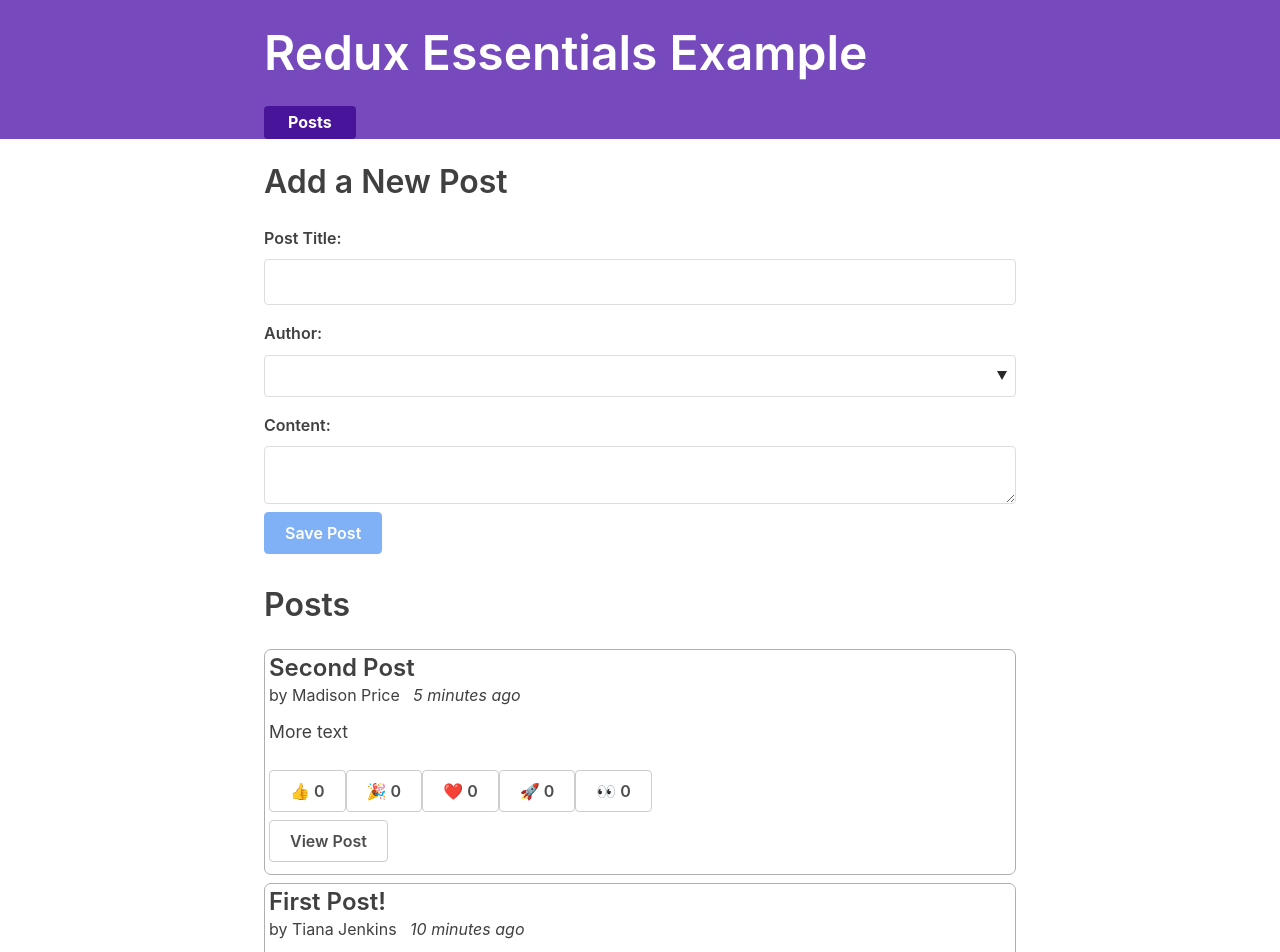
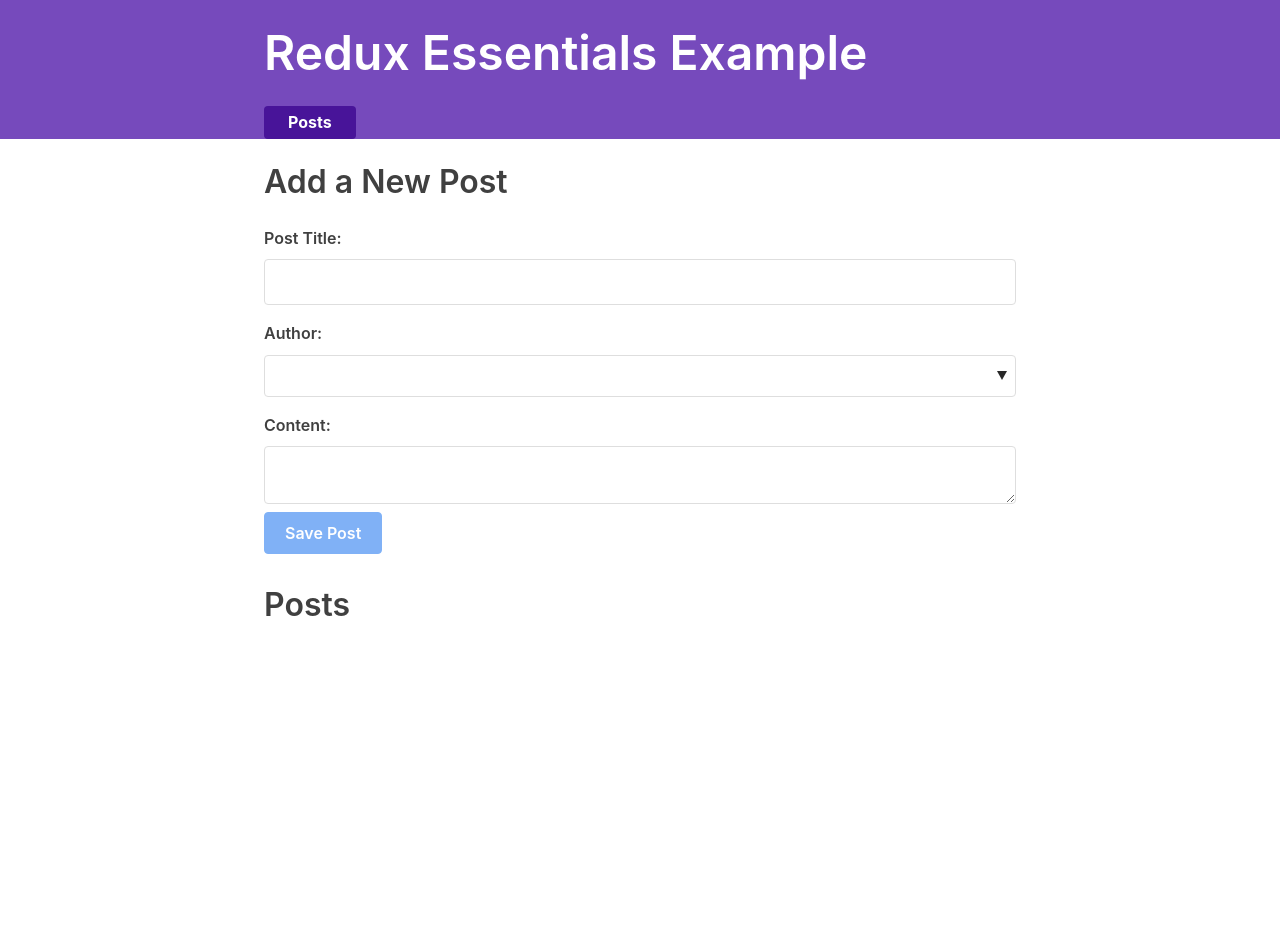
Before and after one commit to juan-urtazun/react-redux, a React (Create React App) app: page / in a window 1280 px wide. Shown: the top 952 px of the page. After the commit the page ends 800 px from the top, so only its background shows below. Built offline with nearby package versions, Linux system fonts and the light colour scheme; what miragejs, txtgen would draw is missing.

Commit message:
refactor(store): posts data structure

```diff
--- a/src/features/posts/postsSlice.js
+++ b/src/features/posts/postsSlice.js
@@ -1,36 +1,18 @@
 import { createSlice, nanoid } from '@reduxjs/toolkit'
 import { sub } from 'date-fns'
 
-const initialState = [
-  {
-    id: '1',
-    title: 'First Post!',
-    content: 'Hello!',
-    user: '0',
-    date: sub(new Date(), { minutes: 10 }).toISOString(),
-    reactions: {
-      thumbsUp: 0,
-      hooray: 0,
-      heart: 0,
-      rocket: 0,
-      eyes: 0,
-    },
-  },
-  {
-    id: '2',
-    title: 'Second Post',
-    content: 'More text',
-    user: '2',
-    date: sub(new Date(), { minutes: 5 }).toISOString(),
-    reactions: {
-      thumbsUp: 0,
-      hooray: 0,
-      heart: 0,
-      rocket: 0,
-      eyes: 0,
-    },
-  },
-]
+/*
+
+  status: 'idle' | 'loading' | 'succeeded' | 'failed',
+  error: string | null
+
+*/
+
+const initialState = {
+  posts: [],
+  status: 'idle',
+  error: null,
+}
 
 const postsSlice = createSlice({
   name: 'posts',
@@ -38,7 +20,7 @@
   reducers: {
     postAdded: {
       reducer(state, action) {
-        state.push(action.payload)
+        state.posts.push(action.payload)
       },
       prepare(title, content, userId) {
         return {
@@ -61,14 +43,14 @@
     },
     reactionAdded(state, action) {
       const { postId, reaction } = action.payload
-      const existingPost = state.find((post) => post.id === postId)
+      const existingPost = state.posts.find((post) => post.id === postId)
       if (existingPost) {
         existingPost.reactions[reaction]++
       }
     },
     postUpdated(state, action) {
       const { id, title, content } = action.payload
-      const existingPost = state.find((post) => post.id === id)
+      const existingPost = state.posts.find((post) => post.id === id)
       if (existingPost) {
         existingPost.title = title
         existingPost.content = content
@@ -77,10 +59,10 @@
   },
 })
 
-export const selectAllPost = (state) => state.posts
+export const selectAllPost = (state) => state.posts.posts
 
 export const selectPostById = (state, postId) => {
-  state.posts.find((post) => post.id === postId)
+  state.posts.posts.find((post) => post.id === postId)
 }
 
 export const { postAdded, postUpdated, reactionAdded } = postsSlice.actions
```
